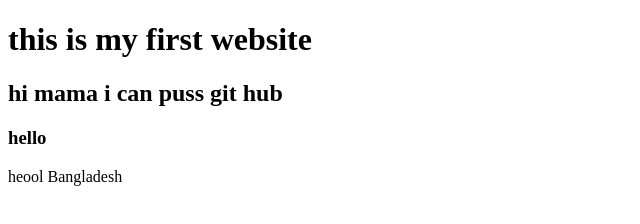
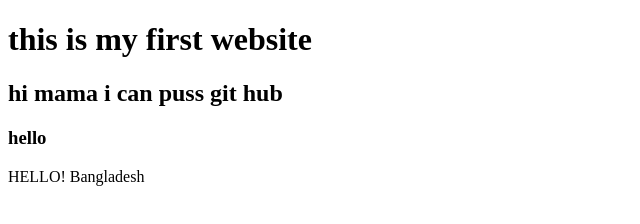
Before and after one commit to ShahazulDON/my-first-web, a plain HTML site: page index.html in a window 1280 px wide. Shown: the full height of the page, 0-640 px from the left. Drawn offline with Linux system fonts and the light colour scheme.

Commit message:
Update index.html

```diff
--- a/index.html
+++ b/index.html
@@ -10,7 +10,7 @@
     <h2>hi mama i can puss git hub</h2>
     <h3>hello</h3>
     <div>
-        <p>heool Bangladesh</p>
+        <p>HELLO! Bangladesh</p>
     </div>
 
 </body>
```
